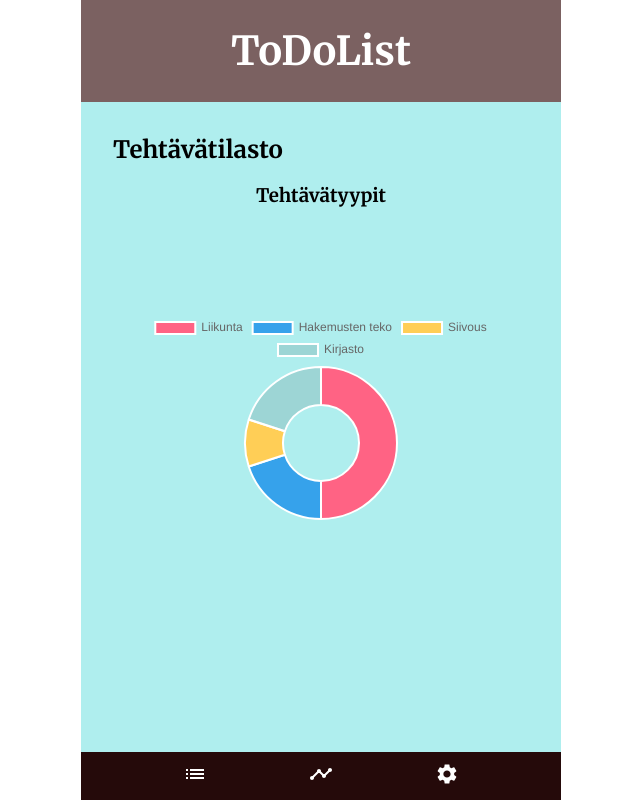
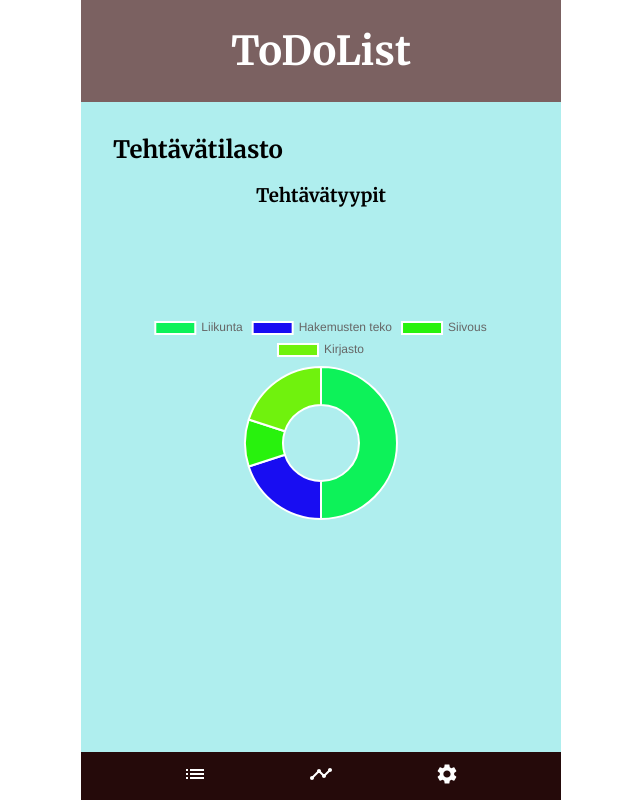
Before and after one commit to koodiopiskelijaSNS/todolist, a React (Create React App) app: page /stats in a window 1280 px wide. Shown: the whole page, without its empty margins (319-959 px from the left). Built offline with nearby package versions, Linux system fonts and the light colour scheme.

Commit message:
HSL coloring added

```diff
--- a/package.json
+++ b/package.json
@@ -15,6 +15,7 @@
     "react-dom": "^16.13.1",
     "react-router-dom": "^5.1.2",
     "react-scripts": "3.4.1",
+    "string-hash": "^1.1.3",
     "uuid": "^7.0.3"
   },
   "scripts": {
--- a/src/components/Stats/Stats.js
+++ b/src/components/Stats/Stats.js
@@ -3,6 +3,7 @@
 import Content from '..//Content/Content';
 
 import { Doughnut } from 'react-chartjs-2';
+import stringHash from 'string-hash';
 
 import './Stats.css';
 
@@ -25,11 +26,7 @@
     datasets: [
       {
       data: groupedData.map(item => item.toteutunut),
-      backgroundColor: [
-        '#FF6384',
-        '#36A2EB',
-        '#FFCE56'
-        ]
+      backgroundColor: groupedData.map(item => "hsl(" + (stringHash(item.tyyppi) % 360) + ", 90%, 50%)"),
       }
     ]
   }
```
Also changed, not shown: 1 other file (tests, documents, lock files or other folders).
